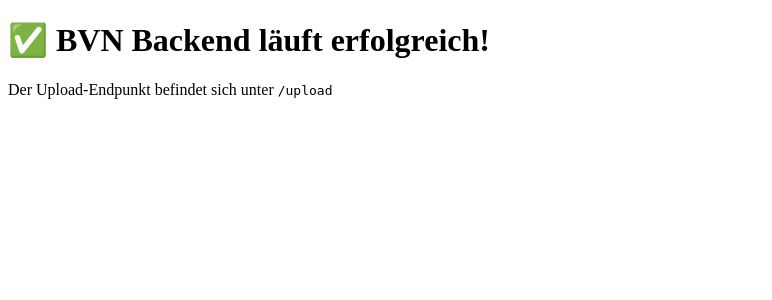
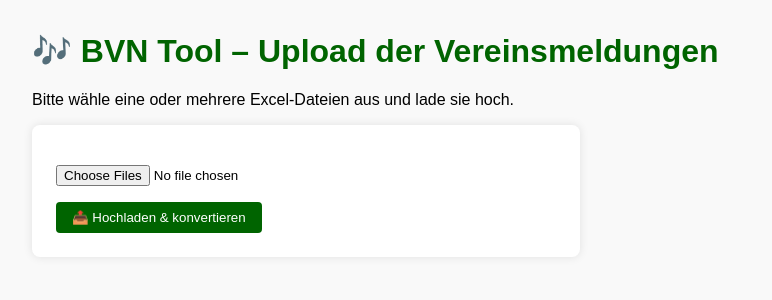
Before and after one commit to wurstinpelle/bvntool, a Flask app: page / in a window 1280 px wide. Shown: the top 300 px of the page, without its empty margins (0-772 px from the left). Run offline with Flask 3, Linux system fonts and the light colour scheme.

Commit message:
✨ Upload-Formular in index.html integriert

```diff
--- a/templates/index.html
+++ b/templates/index.html
@@ -2,10 +2,47 @@
 <html lang="de">
 <head>
   <meta charset="UTF-8">
-  <title>BVN Backend</title>
+  <title>BVN-Tool – Vereinsmeldung hochladen</title>
+  <style>
+    body {
+      font-family: sans-serif;
+      margin: 2rem;
+      background: #f9f9f9;
+    }
+    h1 {
+      color: #006400;
+    }
+    form {
+      background: white;
+      padding: 1.5rem;
+      border-radius: 8px;
+      box-shadow: 0 0 10px rgba(0,0,0,0.1);
+      max-width: 500px;
+    }
+    input[type="file"] {
+      margin: 1rem 0;
+    }
+    button {
+      padding: 0.5rem 1rem;
+      background-color: #006400;
+      color: white;
+      border: none;
+      border-radius: 4px;
+      cursor: pointer;
+    }
+    button:hover {
+      background-color: #228B22;
+    }
+  </style>
 </head>
 <body>
-  <h1>✅ BVN Backend läuft erfolgreich!</h1>
-  <p>Der Upload-Endpunkt befindet sich unter <code>/upload</code></p>
+  <h1>🎶 BVN Tool – Upload der Vereinsmeldungen</h1>
+  <p>Bitte wähle eine oder mehrere Excel-Dateien aus und lade sie hoch.</p>
+
+  <form action="/upload" method="post" enctype="multipart/form-data">
+    <input type="file" name="files" multiple required>
+    <br>
+    <button type="submit">📤 Hochladen & konvertieren</button>
+  </form>
 </body>
 </html>
```
